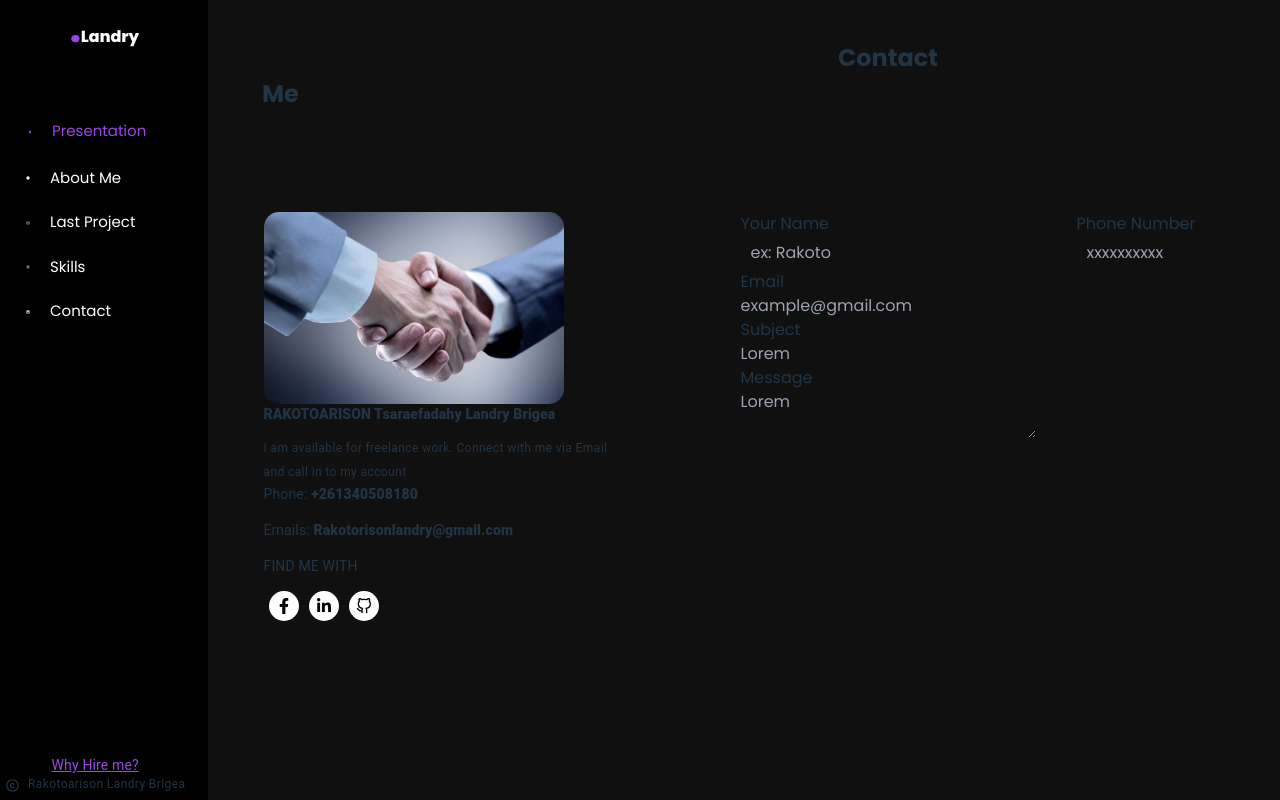
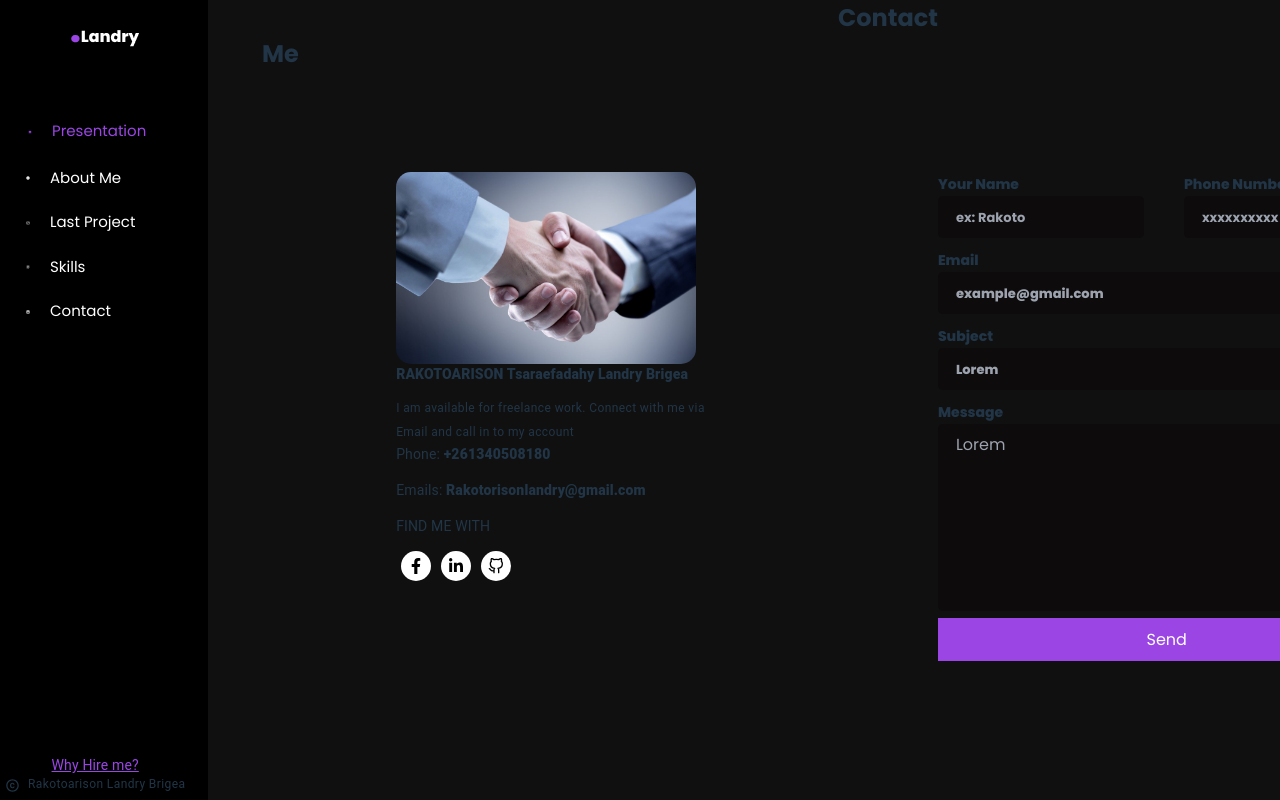
Before and after one commit to rakotoarisonlandry/Portfolio, a React (Vite) app: page /contact in a window 1280 px wide. Shown: the top 800 px of the page. Built offline with nearby package versions, Linux system fonts and the light colour scheme.

Commit message:
last commit in this day

```diff
--- a/src/css/index.scss
+++ b/src/css/index.scss
@@ -168,7 +168,7 @@
 //Contact
 
 .Contact-Container {
-  margin-top: 40px;
+  padding: 10px 0px 0 -10px;
   // margin: auto 50;
   width: 160vh;
   .container-Title {
@@ -187,7 +187,7 @@
     width: 100%;
     margin-top: 100px;
     .container-typography {
-      width: 29% !important;
+      width: 25% !important;
       .name-Typography {
         font-size: 14px;
         font-weight: 900;
@@ -231,28 +231,80 @@
         }
         img:hover {
           transform: scale(0.99);
-          background-color: rgba(0, 0, 0, 0.5)
+          background-color: rgba(0, 0, 0, 0.5);
         }
       }
     }
   }
 }
-//Form Content
-.Form-Container{
-  .Form-First-input-Flex{
+// Form Content
+.Form-Container {
+  margin: auto -150px;
+  .send-Form{
+    text-align: center;
+    background-color: #9b46e4;
+    padding:2% 42.4%;
+    margin-top: 5px;
+    color: #ffffff;
+  }
+  .send-Form:active ,.send-Form:hover{
+    text-align: center;
+    background-color: #5c3f74;
+    padding:2% 42.4%;
+    margin-top: 5px;
+    color: #ffffff;
+  }
+  font-family: "Poppins",sans-serif ;
+  .Form-First-input-Flex {
     display: flex;
     justify-content: space-around;
-    .single-Form{
-      .input-form{
-        background-color: #101010;
-        padding: 5px 10px;
+    .single-Form {
+      padding-right: 40px;
+      .input-form {
+        background-color: #0D0B0B;
+        padding: 9px 18px;
         border-radius: 5px;
+        width: 206px;
+        &::placeholder {
+          font-size: 13px;
+          font-weight: bold;
+        }
       }
     }
   }
-  .single-Form{
-    .input-form{
-      background-color: #101010;
+  .single-Form {
+    padding-bottom: 10px;
+    label {
+      font-size: 14px;
+      font-weight: 900;
+      margin-bottom: 10px !important;
+    }
+    .input-form {
+      background-color: #0D0B0B;
+      padding: 9px 18px;
+      border-radius: 5px;
+      width: 484px;
+      border: none;
+      &::placeholder {
+        font-size: 13px;
+        font-weight: 900;
+      }
+    }
+    .input-form :active {
+      background-color: #0D0B0B;
+      padding: 9px 18px;
+      border-radius: 5px;
+      width: 484px;
+      border: 1px solid #9b46e4;
+
+    }
+    .input-form-last {
+      background-color: #0D0B0B;
+      padding: 9px 18px;
+      border-radius: 5px;
+      width: 484px;
+      border: none;
+      height: 187px;
     }
   }
 }
--- a/src/pages/Contact/Form.jsx
+++ b/src/pages/Contact/Form.jsx
@@ -1,6 +1,6 @@
 import React from "react";
 import { Box } from "@mui/material";
-
+import { Link } from "react-router-dom";
 function Form() {
   return (
     <Box className="Form-Container">
@@ -8,34 +8,61 @@ function Form() {
         <Box className="single-Form">
           <label htmlFor="name">Your Name</label>
           <Box>
-            <input className="input-form" type="text" id="name" placeholder="ex: Rakoto" />
+            <input
+              className="input-form"
+              type="text"
+              id="name"
+              placeholder="ex: Rakoto"
+            />
           </Box>
         </Box>
         <Box className="single-Form">
           <label htmlFor="phoneNumber">Phone Number</label>
           <Box>
-            <input className="input-form" type="text" id="phoneNumber" placeholder="xxxxxxxxxx" />
+            <input
+              className="input-form"
+              type="text"
+              id="phoneNumber"
+              placeholder="xxxxxxxxxx"
+            />
           </Box>
         </Box>
       </Box>
       <Box className="single-Form">
         <label htmlFor="email">Email</label>
         <Box>
-          <input className="input-form" type="text" id="email" placeholder="example@gmail.com" />
+          <input
+            className="input-form"
+            type="text"
+            id="email"
+            placeholder="example@gmail.com"
+          />
         </Box>
       </Box>
       <Box className="single-Form">
         <label htmlFor="subject">Subject</label>
         <Box>
-          <input className="input-form" type="text" id="subject" placeholder="Lorem" />
+          <input
+            className="input-form"
+            type="text"
+            id="subject"
+            placeholder="Lorem"
+          />
         </Box>
       </Box>
       <Box className="single-Form">
         <label htmlFor="message">Message</label>
         <Box>
-          <textarea className="input-form" id="message" placeholder="Lorem"></textarea>
+          <textarea
+            className="input-form-last"
+            id="message"
+            placeholder="Lorem"
+          ></textarea>
         </Box>
       </Box>
+      <Link className="send-Form">
+        Send
+      </Link>
     </Box>
   );
 }
```
